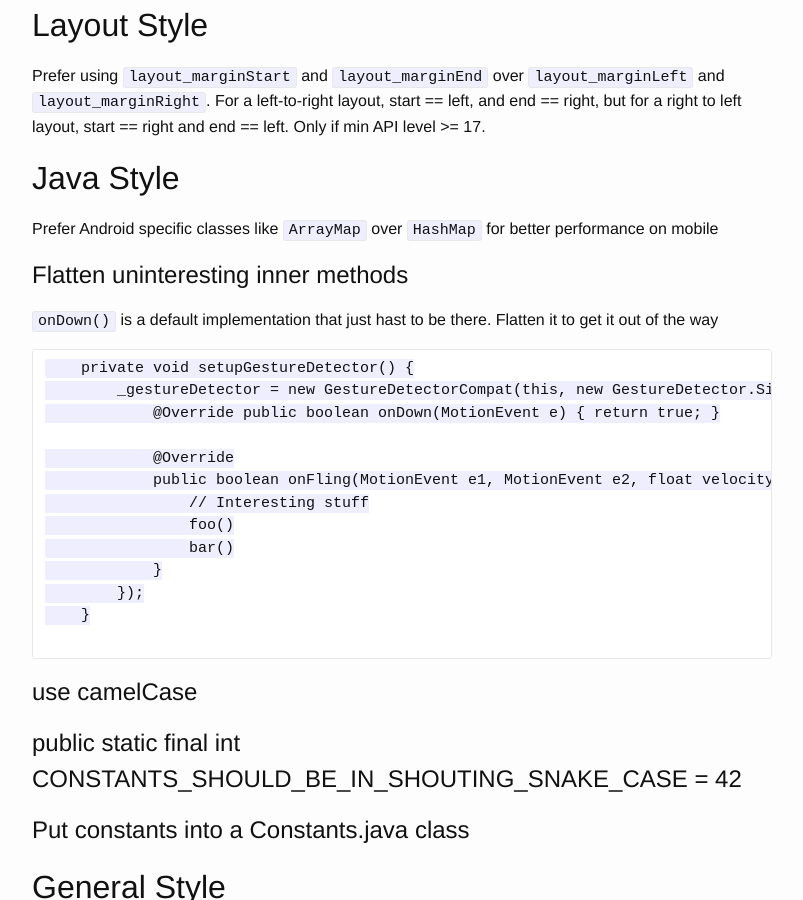
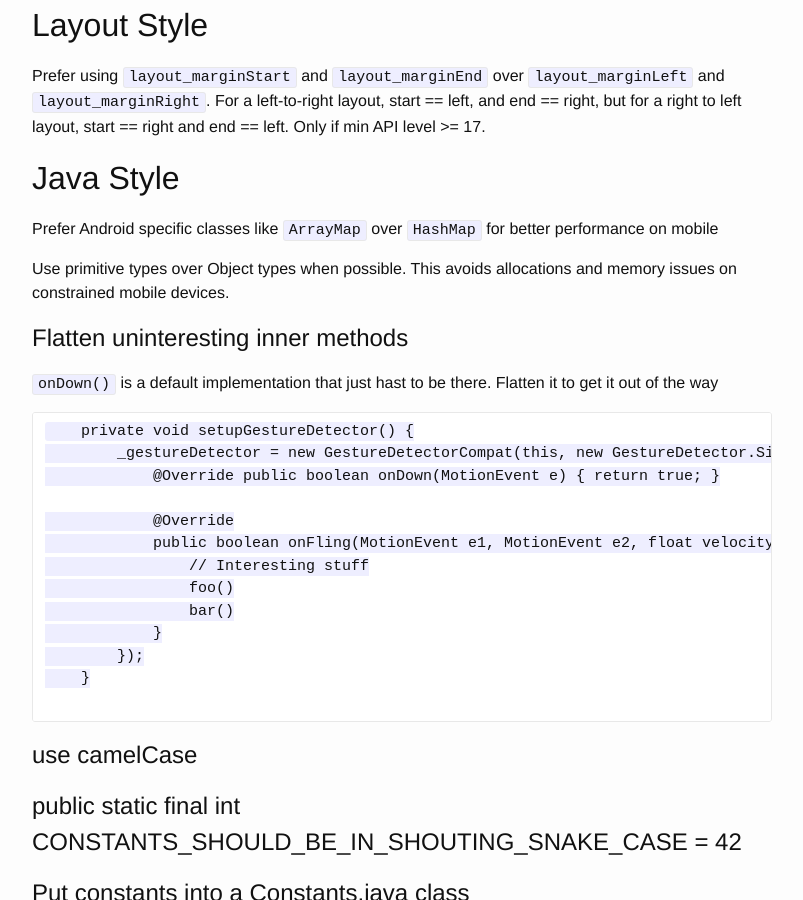
Before and after one commit to eliasbagley/eliasbagley.github.io, a Jekyll site: the page built from _posts/2015-10-27-android-style-guide.markdown, in a window 1280 px wide and 900 px high, scrolled down 516 px. Shown: the whole window, without its empty margins (238-1041 px from the left). Built offline with Jekyll 4.4.1, drawn with Linux system fonts in a browser that asks for light colours; Markdown is read by kramdown in place of the engine named in the settings; comment, search, counter and statistics services are not loaded.

Commit message:
Update style guide

```diff
--- a/_posts/2015-10-27-android-style-guide.markdown
+++ b/_posts/2015-10-27-android-style-guide.markdown
@@ -26,6 +26,8 @@ Prefer using `layout_marginStart` and `layout_marginEnd` over `layout_marginLeft
 ## Java Style
 
 Prefer Android specific classes like `ArrayMap` over `HashMap` for better performance on mobile
+
+Use primitive types over Object types when possible. This avoids allocations and memory issues on constrained mobile devices.
 
 # Flatten uninteresting inner methods
 
```
